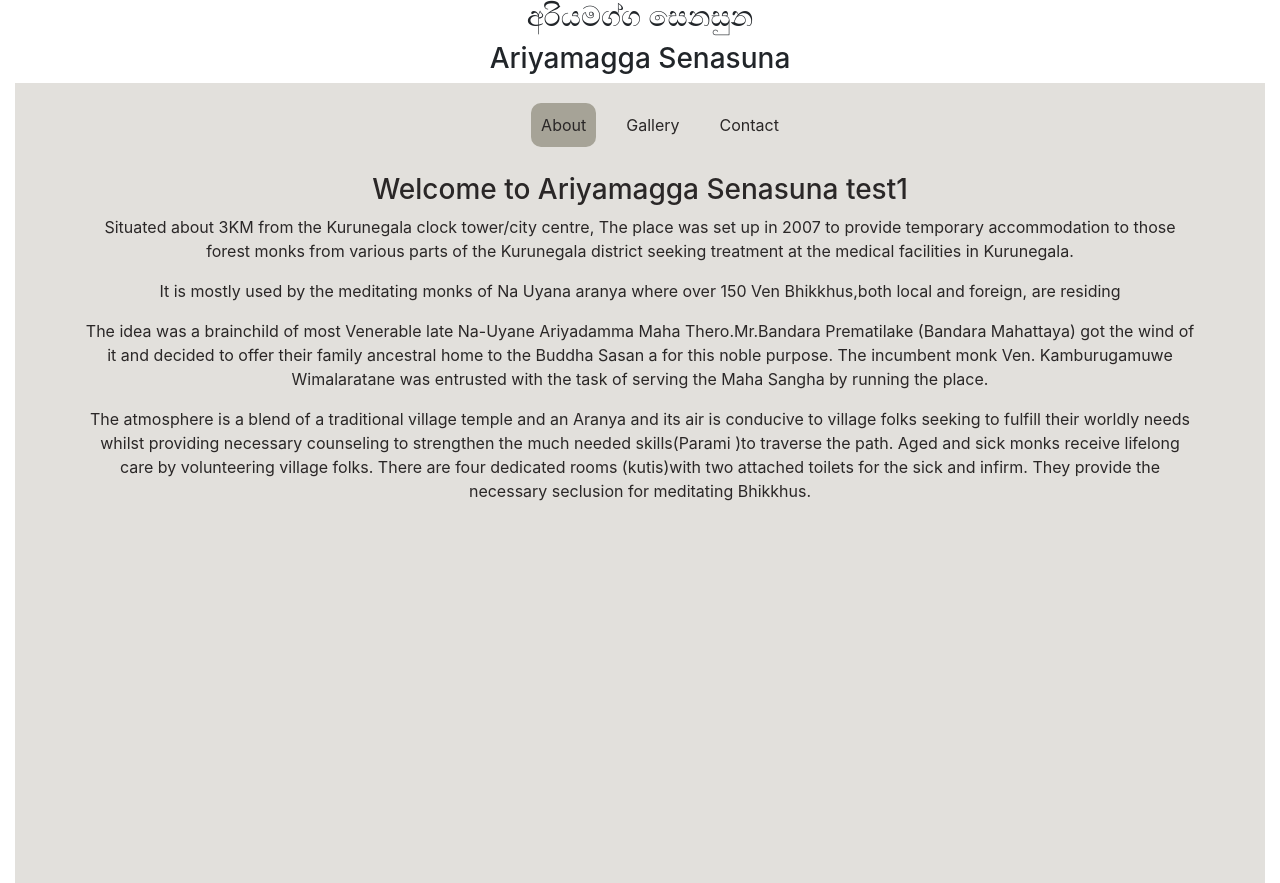
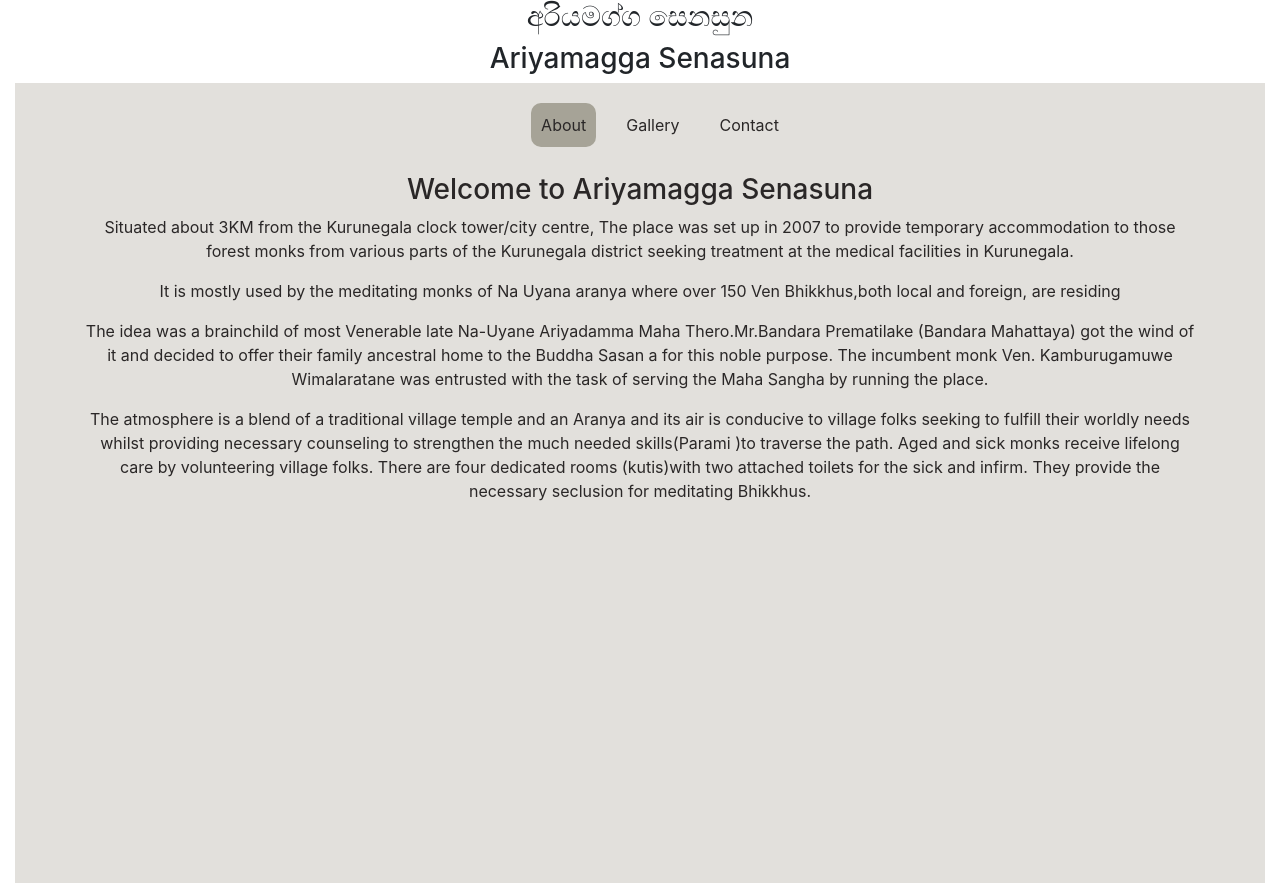
Before and after one commit to Mcflurry81160/ariyamagga, a React (Create React App) app in the folder ariyamagga/: page / in a window 1280 px wide. Built offline with nearby package versions, Linux system fonts and the light colour scheme.

Commit message:
Remove test1

```diff
--- a/ariyamagga/src/components/AboutPage.js
+++ b/ariyamagga/src/components/AboutPage.js
@@ -3,7 +3,7 @@ import React from 'react';
 function AboutPage() {
     return (
         <div className="container">
-            <h3>Welcome to Ariyamagga Senasuna test1</h3>
+            <h3>Welcome to Ariyamagga Senasuna</h3>
             <p >Situated about 3KM from the Kurunegala clock tower/city centre, The place was set up in 2007 to provide temporary accommodation to those forest monks from various parts of the Kurunegala district seeking treatment at the medical facilities in Kurunegala.</p>
             <p>It is mostly used by the meditating monks of Na Uyana aranya where over 150 Ven Bhikkhus,both local and foreign, are residing</p>
             <p>The idea was a  brainchild of most Venerable late Na-Uyane Ariyadamma Maha Thero.Mr.Bandara Prematilake (Bandara Mahattaya)  got the wind of it and decided to offer their family ancestral home to the Buddha Sasan a for this noble purpose. The incumbent monk Ven. Kamburugamuwe Wimalaratane was entrusted with the task of serving the Maha Sangha by running the place. </p>
```
